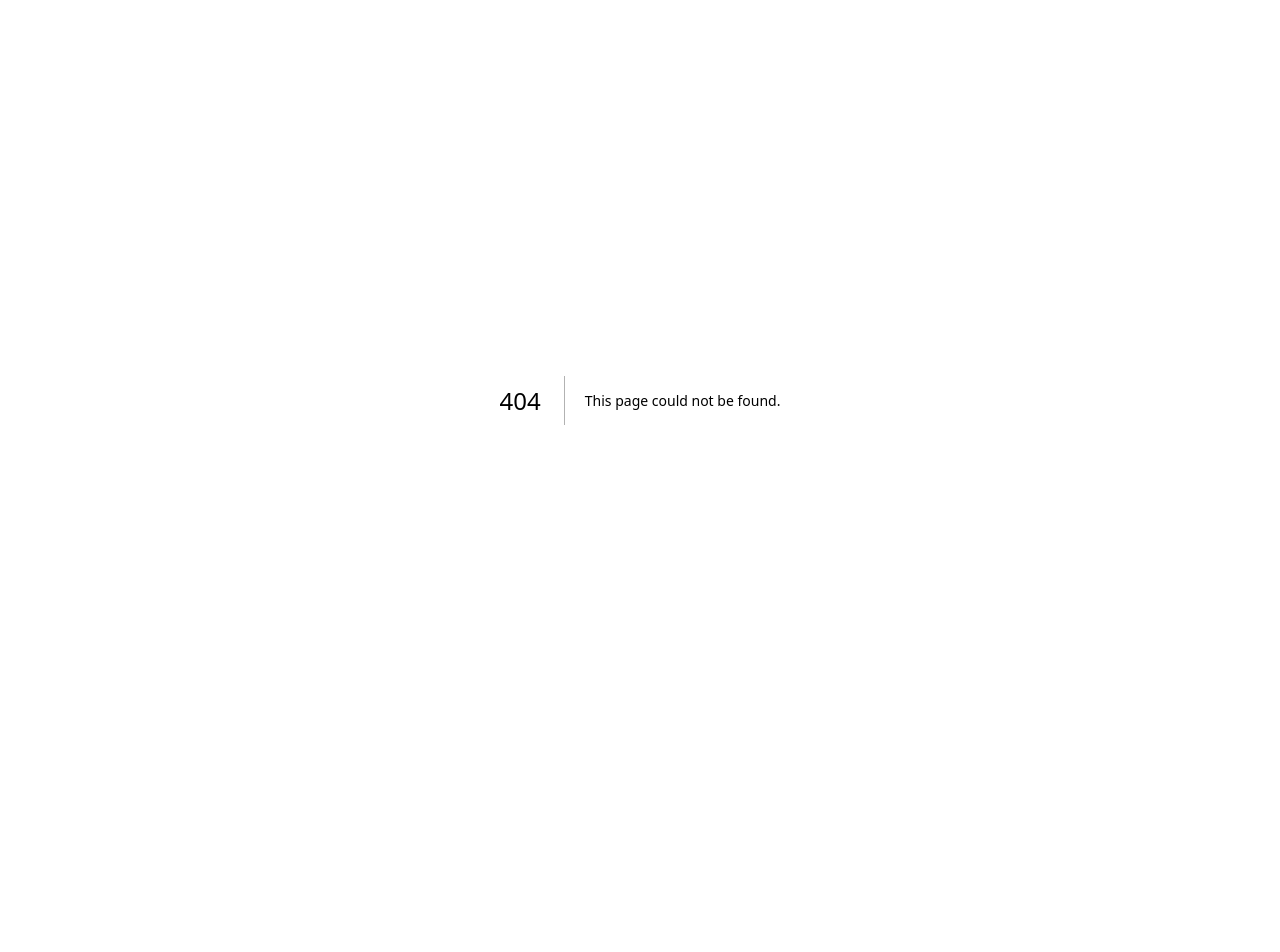
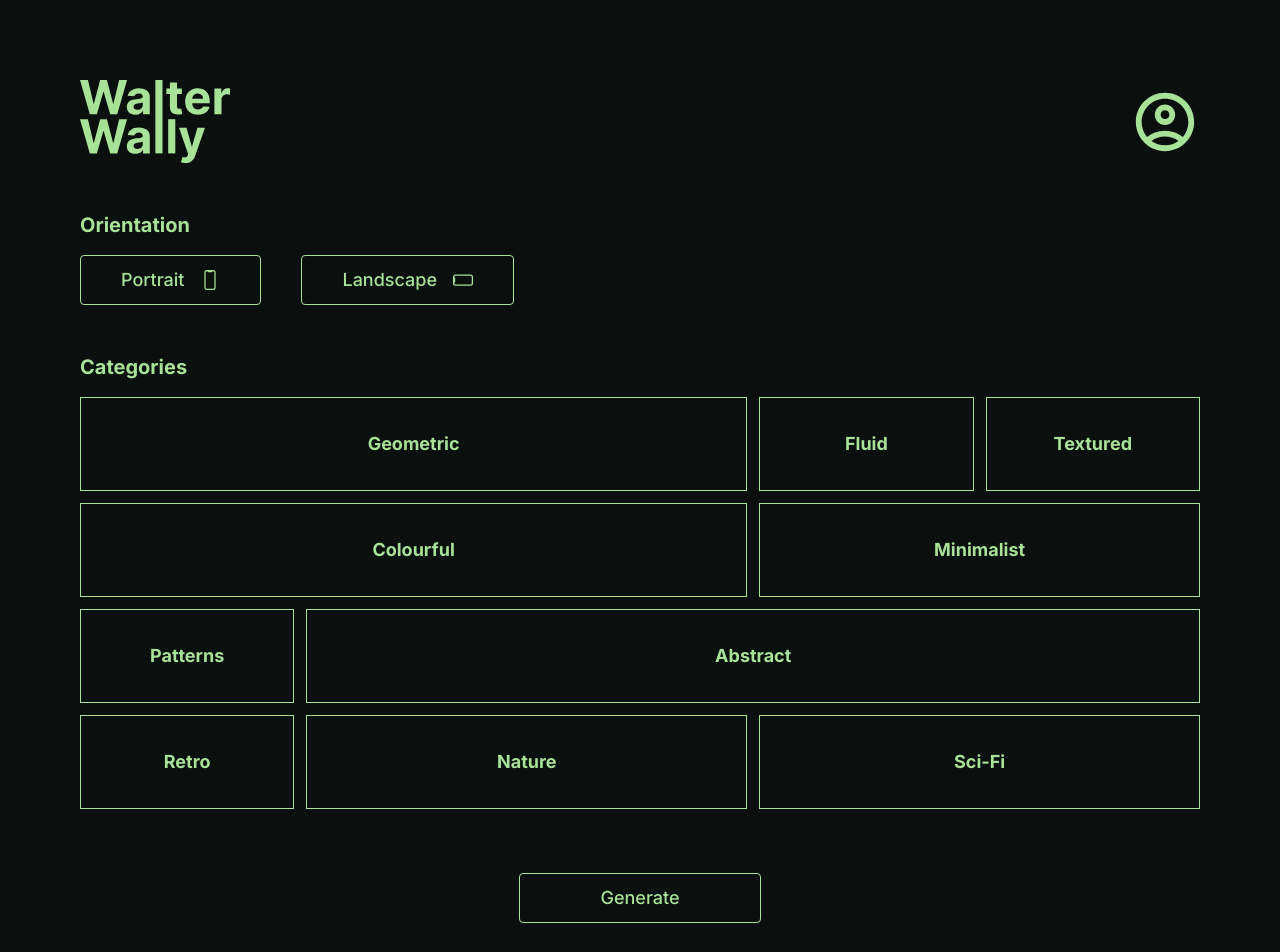
Before and after one commit to SyedDawood25/walterwally, a Next.js app: page /home in a window 1280 px wide. Before the commit this address had no page. Shown: the top 952 px of the page. Before the commit the page ends 800 px from the top, so only its background shows below. Built offline with nearby package versions, Linux system fonts and the light colour scheme.

Commit message:
Added Home Page

```diff
--- a/app/(auth)/layout.tsx
+++ b/app/(auth)/layout.tsx
@@ -1,6 +1,7 @@
 import Image from "next/image";
 import React from "react";
 import Background from "../../assets/images/background.svg";
+import Logo from "@/assets/images/logo.svg";
 
 interface AuthLayoutProps {
   children: React.ReactNode;
@@ -19,15 +20,13 @@ const AuthLayout = ({ children }: AuthLayoutProps) => {
         </div>
 
         <div className="flex flex-col justify-evenly my-16 h-full relative p-20">
-          <h1 className="flex text-7xl leading-tight font-semibold text-[#A8E198]">
-            Walter
-            <br />
-            Wally
-          </h1>
+          <div className="w-[400px]">
+            <Image src={Logo} alt="Logo" />
+          </div>
 
           <div className="flex flex-col text-white">
-            <h3 className="text-6xl font-bold">Unleash your</h3>
-            <h2 className="text-8xl font-bold">Imagination.</h2>
+            <h3 className="text-6xl font-semibold">Unleash your</h3>
+            <h2 className="text-8xl font-semibold">Imagination.</h2>
           </div>
         </div>
       </div>
--- /dev/null
+++ b/app/(main)/home/page.tsx
@@ -0,0 +1,92 @@
+import Image from "next/image";
+import React from "react";
+import Logo from "@/assets/images/logo.svg";
+import { Button } from "@/components/ui/button";
+import { MdOutlineAccountCircle } from "react-icons/md";
+import { IoPhonePortraitOutline } from "react-icons/io5";
+import { IoPhoneLandscapeOutline } from "react-icons/io5";
+
+const Home = () => {
+  return (
+    <main className="flex flex-col p-20 bg-[#0A100D] h-full gap-y-12">
+      <div className="flex justify-between items-center">
+        <div className="w-[150px]">
+          <Image src={Logo} alt="Logo" />
+        </div>
+        <div>
+          <MdOutlineAccountCircle className="text-[#A8E198]" size={70} />
+        </div>
+      </div>
+
+      <div className="flex flex-col gap-y-4">
+        <h1 className="text-xl font-bold text-[#A8E198]">Orientation</h1>
+        <div className="flex gap-x-10">
+          <Button
+            size={"lg"}
+            className="hover:bg-[#A8E198] hover:text-[#0A100D] px-10 py-6 rounded-sm text-lg bg-transparent border border-[#A8E198] text-[#A8E198]"
+          >
+            Portrait{" "}
+            <span className="ml-4">
+              <IoPhonePortraitOutline size={20} />
+            </span>
+          </Button>
+          <Button
+            size={"lg"}
+            className="hover:bg-[#A8E198] hover:text-[#0A100D] px-10 py-6 rounded-sm text-lg bg-transparent border border-[#A8E198] text-[#A8E198]"
+          >
+            Landscape{" "}
+            <span className="ml-4">
+              <IoPhoneLandscapeOutline size={20} />
+            </span>
+          </Button>
+        </div>
+      </div>
+
+      <div className="flex flex-col gap-y-4">
+        <h1 className="text-xl font-bold text-[#A8E198]">Categories</h1>
+        <div className="grid grid-cols-5 grid-rows-4 gap-3 text-center font-bold text-lg">
+          <div className="col-span-3 border border-[#A8E198] py-8 text-[#A8E198]">
+            Geometric
+          </div>
+          <div className="border border-[#A8E198] py-8 text-[#A8E198]">
+            Fluid
+          </div>
+          <div className="border border-[#A8E198] py-8 text-[#A8E198]">
+            Textured
+          </div>
+          <div className="col-span-3 border border-[#A8E198] py-8 text-[#A8E198]">
+            Colourful
+          </div>
+          <div className="col-span-2 border border-[#A8E198] py-8 text-[#A8E198]">
+            Minimalist
+          </div>
+          <div className="border border-[#A8E198] py-8 text-[#A8E198]">
+            Patterns
+          </div>
+          <div className="col-span-4 border border-[#A8E198] py-8 text-[#A8E198]">
+            Abstract
+          </div>
+          <div className="border border-[#A8E198] py-8 text-[#A8E198]">
+            Retro
+          </div>
+          <div className="col-span-2 border border-[#A8E198] py-8 text-[#A8E198]">
+            Nature
+          </div>
+          <div className="col-span-2 border border-[#A8E198] py-8 text-[#A8E198]">
+            Sci-Fi
+          </div>
+        </div>
+        <div className="flex justify-center items-center mt-12">
+          <Button
+            size={"lg"}
+            className="hover:bg-[#A8E198] hover:text-[#0A100D] px-20 py-6 rounded-sm text-lg bg-transparent border border-[#A8E198] text-[#A8E198]"
+          >
+            Generate
+          </Button>
+        </div>
+      </div>
+    </main>
+  );
+};
+
+export default Home;
--- a/components/loginform/LoginForm.tsx
+++ b/components/loginform/LoginForm.tsx
@@ -16,8 +16,11 @@ import {
 } from "@/components/ui/form";
 import { Input } from "@/components/ui/input";
 import Link from "next/link";
+import { useRouter } from "next/navigation";
 
 export const LoginForm = () => {
+  const router = useRouter();
+
   const form = useForm<z.infer<typeof loginSchema>>({
     resolver: zodResolver(loginSchema),
     defaultValues: {
@@ -27,7 +30,7 @@ export const LoginForm = () => {
   });
 
   function onSubmit(values: z.infer<typeof loginSchema>) {
-    console.log(values);
+    router.push("/home");
   }
 
   return (
@@ -64,6 +67,7 @@ export const LoginForm = () => {
               </FormLabel>
               <FormControl>
                 <Input
+                  type="password"
                   className="bg-transparent border-[#A8E198] text-[#A8E198] py-7"
                   {...field}
                 />
--- a/components/registerform/RegisterForm.tsx
+++ b/components/registerform/RegisterForm.tsx
@@ -17,8 +17,11 @@ import {
 import { Input } from "@/components/ui/input";
 import { Checkbox } from "../ui/checkbox";
 import Link from "next/link";
+import { useRouter } from "next/navigation";
 
 export const RegisterForm = () => {
+  const router = useRouter();
+
   const form = useForm<z.infer<typeof registerSchema>>({
     resolver: zodResolver(registerSchema),
     defaultValues: {
@@ -30,7 +33,7 @@ export const RegisterForm = () => {
   });
 
   function onSubmit(values: z.infer<typeof registerSchema>) {
-    console.log(values);
+    router.push("/home");
   }
 
   return (
@@ -85,6 +88,7 @@ export const RegisterForm = () => {
               </FormLabel>
               <FormControl>
                 <Input
+                  type="password"
                   className="bg-transparent border-[#A8E198] text-[#A8E198] py-7"
                   {...field}
                 />
```
Also changed, not shown: assets/images/account_circle.svg (added), assets/images/logo.svg (added).
